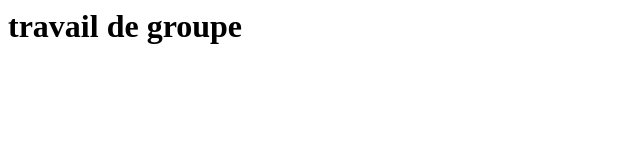
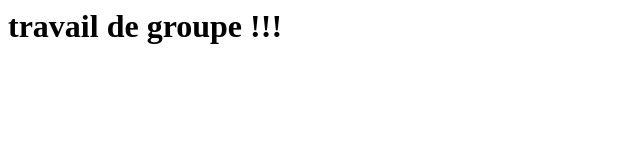
Before and after one commit to Raikaryu/pierre, a plain HTML site: page index.html in a window 1280 px wide. Shown: the full height of the page, 0-640 px from the left. Drawn offline with Linux system fonts and the light colour scheme.

Commit message:
Update index.html

```diff
--- a/index.html
+++ b/index.html
@@ -1 +1 @@
-<h1>travail de groupe </h1>
+<h1>travail de groupe !!!</h1>
```
